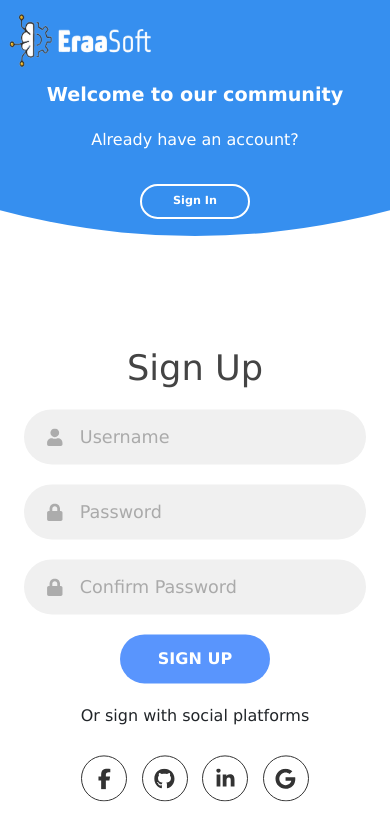
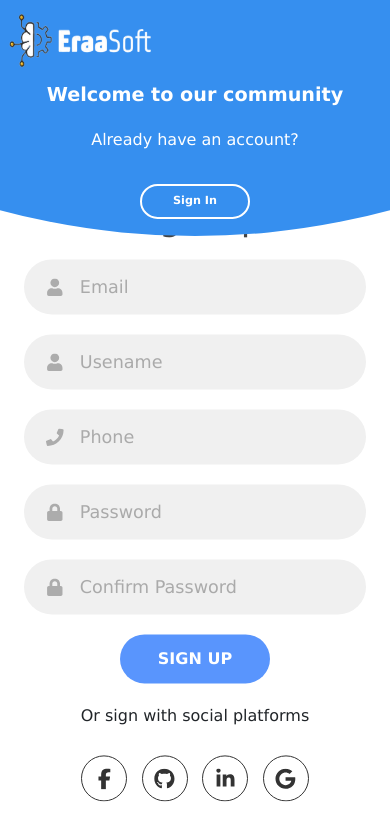
Before and after one commit to MuhamedFouda/EraaSoftProject2, a React (Vite) app: page /register in a window 390 px wide. Shown: the top 840 px of the page. Built offline with nearby package versions, Linux system fonts and the light colour scheme.

Commit message:
add phone and username to signup form

```diff
--- a/src/Pages/JoinPage/Container.jsx
+++ b/src/Pages/JoinPage/Container.jsx
@@ -1,4 +1,4 @@
-import { FaUser, FaLock, FaEnvelope } from "react-icons/fa";
+import { FaUser, FaLock, FaPhone } from "react-icons/fa";
 import Socialmediaicons from "../../components/socialMediaIcons/Socialmediaicons";
 import "./index.scss";
 import { toast } from "react-toastify";
@@ -79,7 +79,8 @@ export default function JoinPage() {
               </i>
               <input
                 type="text"
-                placeholder="Username"
+                name="email"
+                placeholder="Email"
                 ref={email}
                 onChange={handleChange}
               />
@@ -90,7 +91,11 @@ export default function JoinPage() {
                   <i>
                     <FaLock />
                   </i>
-                  <input type="password" placeholder="Password" />
+                  <input
+                    type="password"
+                    name="password"
+                    placeholder="Password"
+                  />
                 </div>
                 <input type="submit" value="Login" className="btn solid" />
               </>
@@ -98,15 +103,35 @@ export default function JoinPage() {
               <>
                 <div className="input-field">
                   <i>
-                    <FaLock />
+                    <FaUser />
                   </i>
-                  <input type="password" placeholder="Password" />
+                  <input type="text" name="name" placeholder="Username" />
+                </div>
+                <div className="input-field">
+                  <i>
+                    <FaPhone />
+                  </i>
+                  <input type="text" name="phone" placeholder="Phone" />
                 </div>
                 <div className="input-field">
                   <i>
                     <FaLock />
                   </i>
-                  <input type="password" placeholder="Retype Password" />
+                  <input
+                    type="password"
+                    name="password"
+                    placeholder="Password"
+                  />
+                </div>
+                <div className="input-field">
+                  <i>
+                    <FaLock />
+                  </i>
+                  <input
+                    type="password"
+                    name="password_confirmation"
+                    placeholder="Confirm Password"
+                  />
                 </div>
                 <input type="submit" value="Register" className="btn solid" />
               </>
@@ -130,7 +155,8 @@ export default function JoinPage() {
                 id="sign-up-btn"
                 onClick={() => {
                   navigate("/login");
-                }}>
+                }}
+              >
                 Sign In
               </button>
               <button
@@ -138,7 +164,8 @@ export default function JoinPage() {
                 id="sign-up-btn"
                 onClick={() => {
                   navigate("/register");
-                }}>
+                }}
+              >
                 Sign up
               </button>
             </div>
--- a/src/Pages/LoginPage/index.jsx
+++ b/src/Pages/LoginPage/index.jsx
@@ -27,14 +27,14 @@ export default function LoginPage() {
               <i>
                 <FaUser />
               </i>
-              <input type="text" placeholder="Username" />
+              <input type="text" name="email" placeholder="Email" />
             </div>
 
             <div className="input-field">
               <i>
                 <FaLock />
               </i>
-              <input type="password" placeholder="Password" />
+              <input type="password" name="password" placeholder="Password" />
             </div>
             <input type="submit" value="Login" className="btn solid" />
 
--- a/src/Pages/SignUpPage/index.jsx
+++ b/src/Pages/SignUpPage/index.jsx
@@ -1,5 +1,5 @@
 import { useState } from "react";
-import { FaUser, FaLock, FaEnvelope } from "react-icons/fa";
+import { FaUser, FaLock, FaPhone } from "react-icons/fa";
 import Socialmediaicons from "../../components/socialMediaIcons/Socialmediaicons";
 import { useNavigate } from "react-router-dom";
 import img from "../../assets/EraaSoft3.png";
@@ -30,7 +30,8 @@ export default function Register() {
                 setTimeout(() => {
                   navigate("/login");
                 }, 1000);
-              }}>
+              }}
+            >
               Sign In
             </button>
           </div>
@@ -45,20 +46,35 @@ export default function Register() {
               <i>
                 <FaUser />
               </i>
-              <input type="text" placeholder="Username" />
+              <input type="text" name="email" placeholder="Email" />
             </div>
-
             <div className="input-field">
               <i>
-                <FaLock />
+                <FaUser />
               </i>
-              <input type="password" placeholder="Password" />
+              <input type="text" name="name" placeholder="Usename" />
+            </div>
+            <div className="input-field">
+              <i>
+                <FaPhone />
+              </i>
+              <input type="text" name="phone" placeholder="Phone" />
             </div>
             <div className="input-field">
               <i>
                 <FaLock />
               </i>
-              <input type="password" placeholder="Confirm Password" />
+              <input type="password" name="passowrd" placeholder="Password" />
+            </div>
+            <div className="input-field">
+              <i>
+                <FaLock />
+              </i>
+              <input
+                type="password"
+                name="password_confirmation"
+                placeholder="Confirm Password"
+              />
             </div>
             <input type="submit" value="Sign Up" className="btn solid" />
 
```
